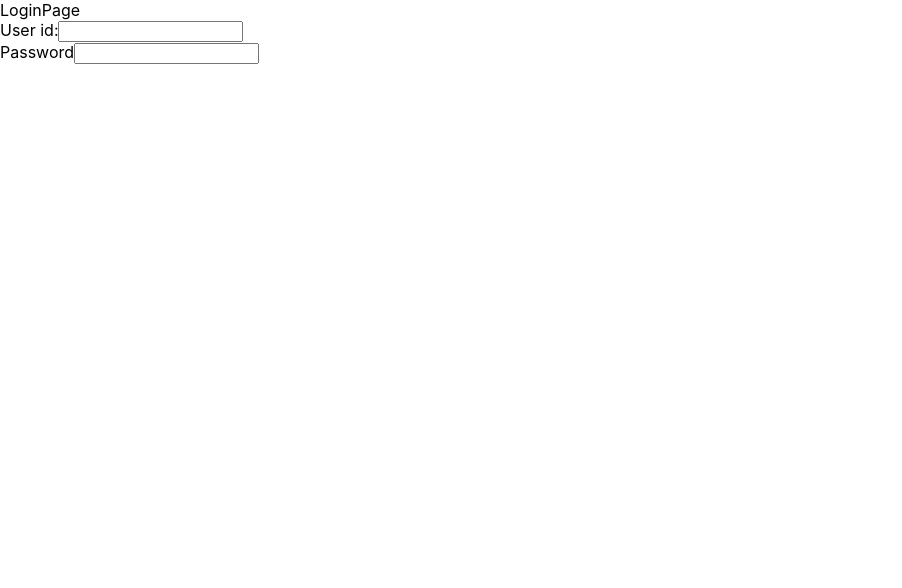
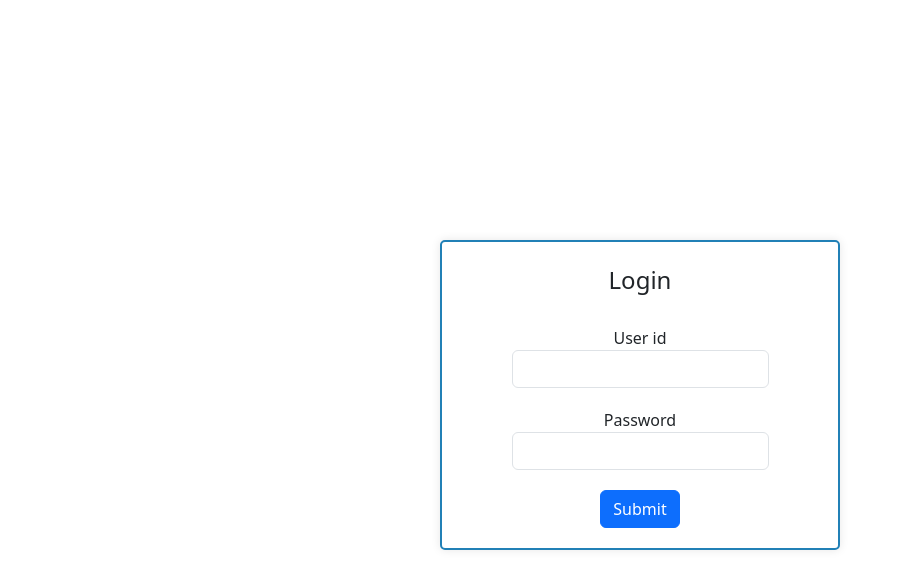
Before and after one commit to UdayDudhe/Health-Care-System, a React (Create React App) app in the folder React/my-react-app/: page / in a window 1280 px wide. Shown: the top 588 px of the page, without its empty margins (0-902 px from the left). Built offline with nearby package versions, Linux system fonts and the light colour scheme.

Commit message:
added bootstrap to index and added css  to login page

```diff
--- a/React/my-react-app/package.json
+++ b/React/my-react-app/package.json
@@ -6,6 +6,7 @@
     "@testing-library/jest-dom": "^5.17.0",
     "@testing-library/react": "^13.4.0",
     "@testing-library/user-event": "^13.5.0",
+    "bootstrap": "^5.3.2",
     "react": "^18.2.0",
     "react-dom": "^18.2.0",
     "react-scripts": "5.0.1",
--- /dev/null
+++ b/React/my-react-app/src/LoginPage/LoginPage.css
@@ -0,0 +1,38 @@
+.form-Container {
+  display: flex;
+  flex-direction: column;
+  align-items: center;
+  justify-content: center;
+  border: 2px solid #2180b6;
+  padding: 20px;
+  border-radius: 5px;
+  background-color: #fff;
+  box-shadow: 0px 0px 10px rgba(0, 0, 0, 0.1);
+  margin: 30vh auto;
+  max-width: 400px;
+}
+
+.form-group {
+  display: flex;
+  flex-direction: column;
+  align-items: center;
+  justify-content: center;
+  margin-bottom: 20px;
+}
+
+legend{
+    text-align: center;
+}
+
+form{
+    margin-top: 20px;
+    display: flex;
+    flex-direction: column;
+    align-items: center;
+}
+
+button {
+    display: block;
+    margin: 0 auto;
+
+  }
--- a/React/my-react-app/src/LoginPage/LoginPage.jsx
+++ b/React/my-react-app/src/LoginPage/LoginPage.jsx
@@ -1,22 +1,29 @@
-import React from 'react'
+import React from "react";
+import "./LoginPage.css";
+import "bootstrap/dist/css/bootstrap.min.css";
 
 function LoginPage() {
   return (
     <>
-      <div>LoginPage</div>
-    <form>
-      <div>
-        <label htmlFor="">User id:</label>
-        <input type="text" name="" id="" />
-        <br />
-        <label htmlFor="">Password</label>
-        <input type="password" name="" id="" />
+      <div className="form-Container">
+        <legend>Login</legend>
+
+        <form>
+          <div className="form-group">
+            <label htmlFor="">User id</label>
+            <input type="text" name="" id="" className="form-control" />
+          </div>
+
+          <div className="form-group">
+            <label htmlFor="">Password</label>
+            <input type="password" name="" id="" className="form-control" />
+          </div>
+
+          <button type="" className="btn btn-primary">Submit</button>
+        </form>
       </div>
-
-    </form>
     </>
-
-  )
+  );
 }
 
-export default LoginPage
+export default LoginPage;
```
Also changed, not shown: 1 other file (tests, documents, lock files or other folders).
